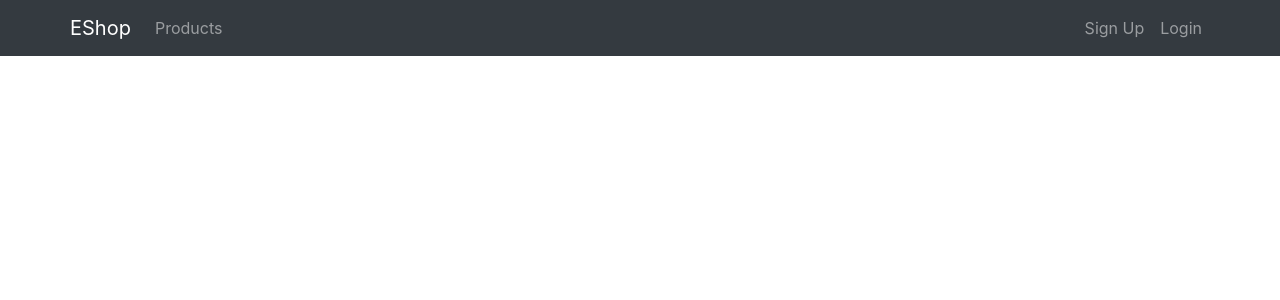
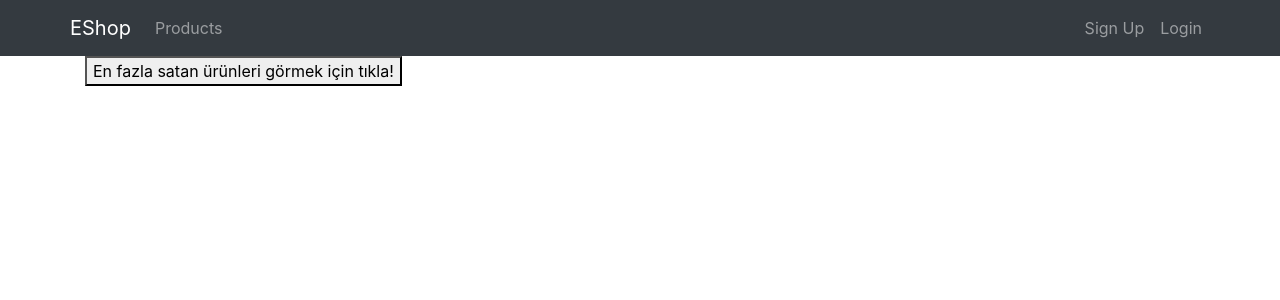
Before and after one commit to erenyusuff/EShop-frontend-main, an Angular app: page /statistics in a window 1280 px wide. Before the commit this address led to /. Shown: the top 300 px of the page. Built offline with nearby package versions, Linux system fonts and the light colour scheme; no server answers.

Commit message:
statistics page not modified with total sold and topspenders statistic

```diff
--- /dev/null
+++ b/src/app/_services/statistic.service.ts
@@ -0,0 +1,19 @@
+import { Injectable } from '@angular/core';
+import {environment} from "../../environments/environment";
+import {TotalSold, TotalSpend} from "../statistic/statistics.model";
+import {HttpClient} from "@angular/common/http";
+
+@Injectable({
+  providedIn: 'root'
+})
+export class StatisticService {
+
+  constructor(private http: HttpClient) { }
+
+  getTopSpenders() {
+    return this.http.get<TotalSpend>(environment.api + '/statistics/topSpenders');
+  }
+  getTotalSold() {
+    return this.http.get<TotalSold>(environment.api + '/statistics/products');
+  }
+}
--- a/src/app/app-routing.module.ts
+++ b/src/app/app-routing.module.ts
@@ -12,6 +12,7 @@ import {CartComponent} from "./cart/cart.component";
 import {SuccessComponent} from "./success/success.component";
 import {OrdersComponent} from "./orders/orders.component";
 import {ProductManagementComponent} from "./product-management/product-management.component";
+import {StatisticComponent} from "./statistic/statistic.component";
 
 
 const routes: Routes = [
@@ -23,12 +24,13 @@ const routes: Routes = [
   {path: 'mod', component: BoardModeratorComponent},
   {path: 'admin', component: BoardAdminComponent},
   {path: 'products', component: ProductsComponent},
-  {path: 'products/list', component: ProductManagementComponent},
+  {path: 'products/panel', component: ProductManagementComponent},
   {path: 'products/:categoryName', component: ProductsComponent},
   {path: 'cart', component: CartComponent},
   {path: '', redirectTo: 'home', pathMatch: 'full'},
   {path: 'bought', component: SuccessComponent},
   {path: 'orders', component: OrdersComponent},
+  {path: 'statistics', component: StatisticComponent},
 ];
 
 @NgModule({
--- a/src/app/app.module.ts
+++ b/src/app/app.module.ts
@@ -20,6 +20,7 @@ import {CartComponent} from "./cart/cart.component";
 import { SuccessComponent } from './success/success.component';
 import { OrdersComponent } from './orders/orders.component';
 import { ProductManagementComponent } from './product-management/product-management.component';
+import { StatisticComponent } from './statistic/statistic.component';
 
 @NgModule({
   declarations: [
@@ -36,6 +37,7 @@ import { ProductManagementComponent } from './product-management/product-managem
     SuccessComponent,
     OrdersComponent,
     ProductManagementComponent,
+    StatisticComponent,
   ],
     imports: [
         BrowserModule,
--- a/src/app/orders/orders.component.html
+++ b/src/app/orders/orders.component.html
@@ -5,7 +5,7 @@
       <div class="card-body">
         <h5 class="card-title">{{item.price}} ₺ </h5>
         <p class="card-text"></p>
-        <a (click)="item" href="#" class="btn btn-primary">Sipariş Detayları</a>
+        <a (click)="item.cart.cartProducts.cartId" href="#" class="btn btn-primary">Sipariş Detayları</a>
       </div>
     </div>
   </div>
--- /dev/null
+++ b/src/app/statistic/statistic.component.html
@@ -0,0 +1,3 @@
+<div>
+  <button (click)="getTotalSold()">En fazla satan ürünleri görmek için tıkla!</button>
+</div>
--- /dev/null
+++ b/src/app/statistic/statistic.component.ts
@@ -0,0 +1,45 @@
+import {Component, OnInit} from '@angular/core';
+import {TotalSold, TotalSpend} from "./statistics.model";
+import {StatisticService} from "../_services/statistic.service";
+
+@Component({
+  selector: 'app-statistic',
+  templateUrl: './statistic.component.html',
+  styleUrls: ['./statistic.component.css']
+})
+export class StatisticComponent implements OnInit {
+
+  constructor(private statisticsService: StatisticService) {
+  }
+
+  totalSpend: TotalSpend
+  totalSold: TotalSold
+
+  ngOnInit(): void {
+    this.statisticsService.getTopSpenders().subscribe((result) => {
+      if (result) {
+        this.totalSpend = result
+        console.log(result)
+      }
+    })
+  }
+
+  getTotalSold(): void {
+    this.statisticsService.getTotalSold().subscribe((result) => {
+      if (result) {
+        this.totalSold = result
+        console.log(result)
+      }
+    })
+  }
+
+  // ngOnInit(): void {
+  //   this.statisticsService.getTopSpenders().subscribe((result) => {
+  //     if (result) {
+  //       this.totalSpend = result
+  //       console.log(result)
+  //     }
+  //   })
+
+
+}
```
Also changed, not shown: src/app/statistic/statistics.model.ts (added, +9 -0 lines), src/app/statistic/statistic.component.css (added).
